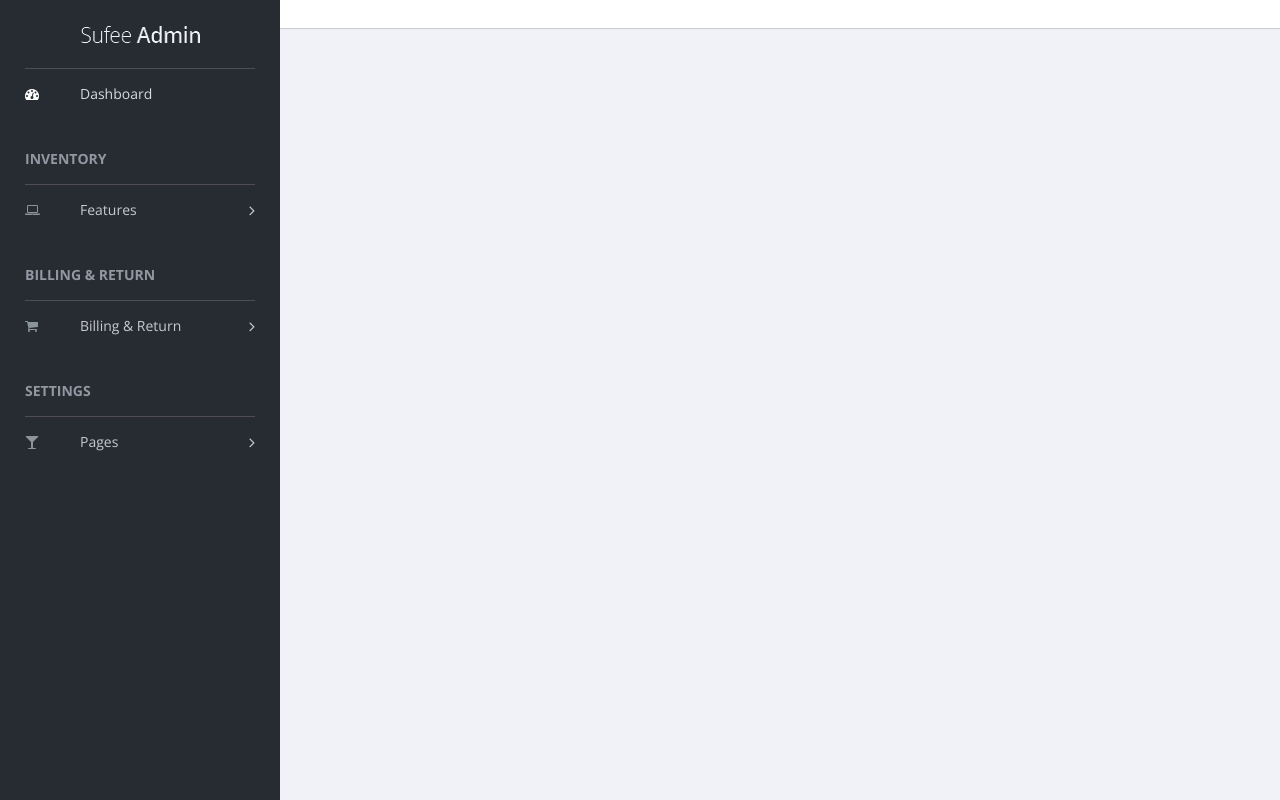
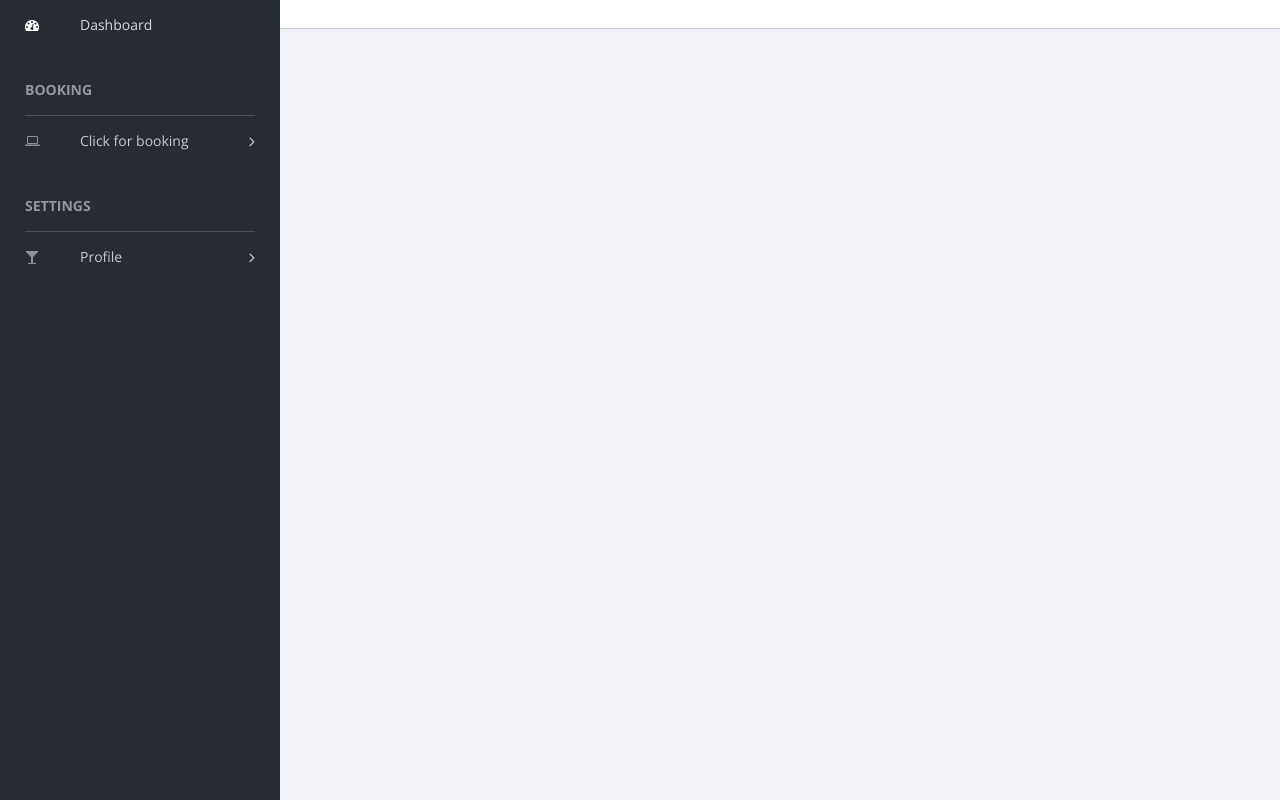
Before and after one commit to ITSHUZZYK/Project, a Django app: page /index in a window 1280 px wide. Run offline with Django 3.2, Linux system fonts and the light colour scheme; some libraries are stand-ins or nearby versions.

Commit message:
Add files via upload

```diff
--- a/templates/base.html
+++ b/templates/base.html
@@ -32,44 +32,26 @@
             <button class="navbar-toggler" type="button" data-toggle="collapse" data-target="#main-menu"
                     aria-controls="main-menu" aria-expanded="false" aria-label="Toggle navigation">
                 <i class="fa fa-bars"></i>
-            </button>
-            <a class="navbar-brand" href="#"><img src="{% static 'images/logo.png' %}" alt="Logo"></a>
-            <a class="navbar-brand hidden" href="#"><img src="{% static 'images/logo2.png' %}" alt="Logo"></a>
-        </div>
+            </button></div>
 
         <div id="main-menu" class="main-menu collapse navbar-collapse">
             <ul class="nav navbar-nav">
                 <li class="active">
-                    <a href="#"> <i class="menu-icon fa fa-dashboard"></i>Dashboard </a>
+                    <a href="{% url 'index' %}"> <i class="menu-icon fa fa-dashboard"></i>Dashboard </a>
                 </li>
-                <h3 class="menu-title">Inventory</h3><!-- /.menu-title -->
+                <h3 class="menu-title">Booking</h3><!-- /.menu-title -->
                 <li class="menu-item-has-children dropdown">
                     <a href="#" class="dropdown-toggle" data-toggle="dropdown" aria-haspopup="true"
-                       aria-expanded="false"> <i class="menu-icon fa fa-laptop"></i>Features</a>
+                       aria-expanded="false"> <i class="menu-icon fa fa-laptop"></i>Click for booking</a>
                     <ul class="sub-menu children dropdown-menu">
-                        <li><i class="fa fa-arrow-circle-right"></i><a href="#">Availability of Doctor</a></li>
-                        <li><i class="fa fa-arrow-circle-right"></i><a href="#">Add Expenses</a></li>
-
+                        <li><i class="fa fa-arrow-circle-right"></i><a href="{% url 'dc_avail' %}">Availability of Doctor</a></li>
                     </ul>
                 </li>
 
-
-                <h3 class="menu-title">Billing & Return</h3><!-- /.menu-title -->
-
-
-
-                <li class="menu-item-has-children dropdown">
-                    <a href="#" class="dropdown-toggle" data-toggle="dropdown" aria-haspopup="true"
-                       aria-expanded="false"> <i class="menu-icon fa fa-shopping-cart"></i>Billing & Return</a>
-                    <ul class="sub-menu children dropdown-menu">
-                        <li><i class="menu-icon fa fa-circle"></i><a href="#">Bill</a></li>
-                        <li><i class="menu-icon fa fa-exchange"></i><a href="#">Return</a></li>
-                    </ul>
-                </li>
                 <h3 class="menu-title">Settings</h3><!-- /.menu-title -->
                 <li class="menu-item-has-children dropdown">
                     <a href="#" class="dropdown-toggle" data-toggle="dropdown" aria-haspopup="true"
-                       aria-expanded="false"> <i class="menu-icon fa fa-glass"></i>Pages</a>
+                       aria-expanded="false"> <i class="menu-icon fa fa-glass"></i>Profile</a>
                     <ul class="sub-menu children dropdown-menu">
                         <li><i class="menu-icon fa fa-user"></i><a href="admin/logout/">logout</a></li>
                         <li><i class="menu-icon fa fa-sign-in"></i><a href="/admin/password_change/">Change Password</a></li>
```
Also changed, not shown: templates/availability_of_doctor.html (line endings or trailing spaces), templates/index.html (line endings or trailing spaces), templates/login.html (line endings or trailing spaces).
